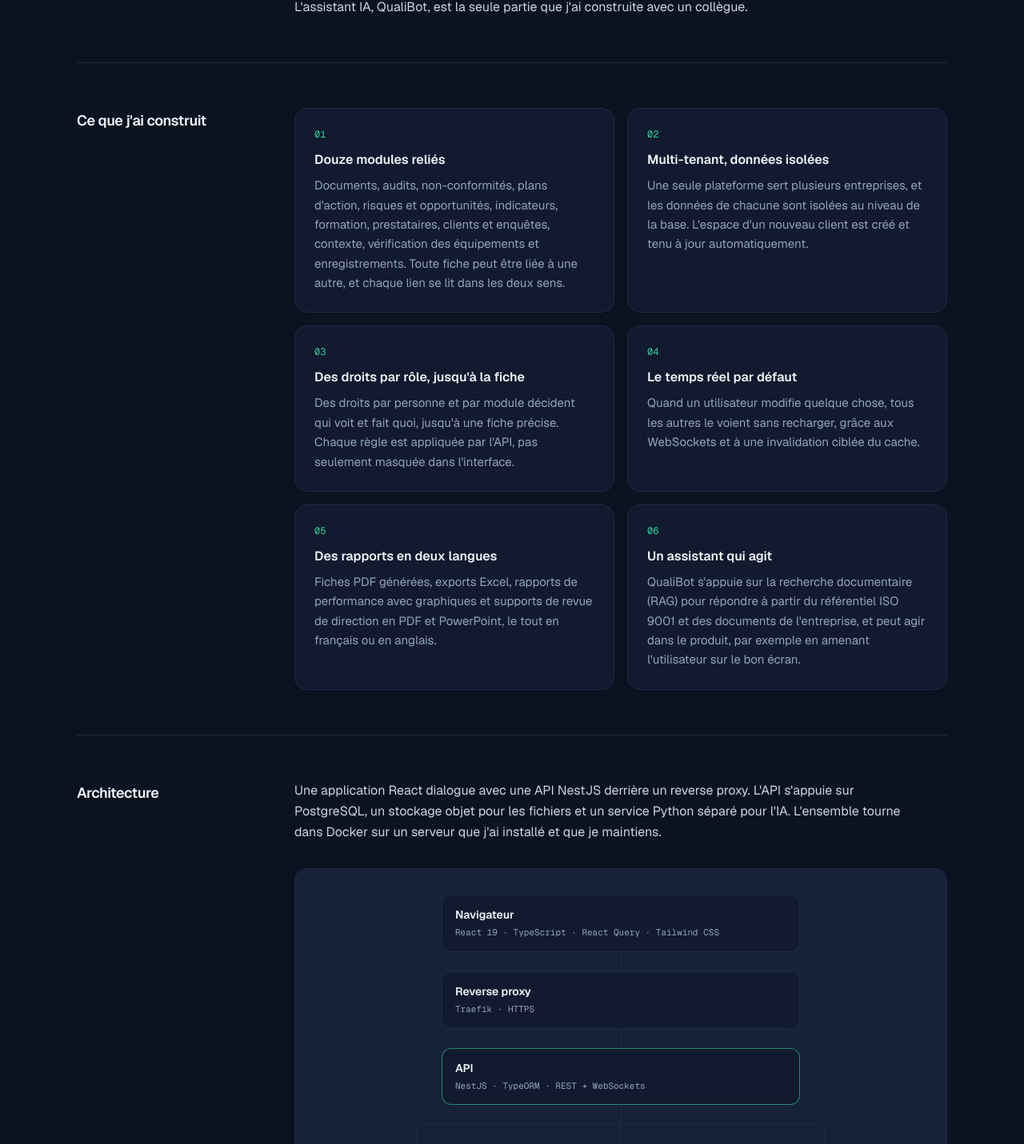
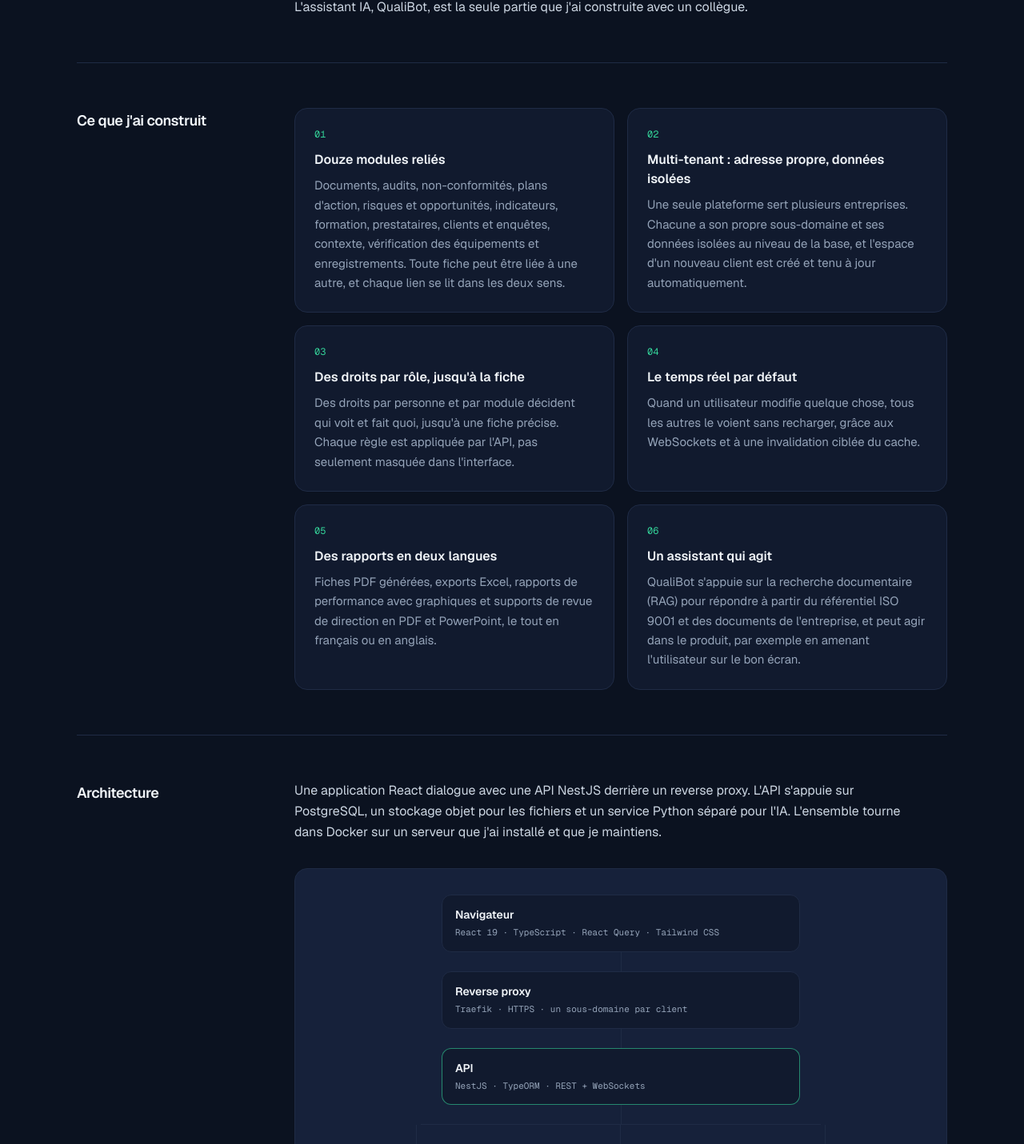
Before and after one commit to HoussemEddineWeslati/portfolio, a Next.js app: page /fr/work/testudo in a window 1280 px wide. Shown: the part 1577-3008 px from the top of the page at 80% size. Built offline with nearby package versions, Linux system fonts and the light colour scheme.

Commit message:
feat: testudo case study mentions one subdomain per customer

```diff
--- a/src/content/en.ts
+++ b/src/content/en.ts
@@ -76,7 +76,7 @@ export const en = {
         title: "Testudo",
         text: "An ISO 9001 quality management platform: documents, audits, non-conformities, action plans, risks and indicators in one place.",
         points: [
-          "Built the whole product alone, from the first screen to production: 12 modules, multi-tenant with isolated data per customer.",
+          "Built the whole product alone, from the first screen to production: 12 modules, multi-tenant with a subdomain and isolated data per customer.",
           "Role-based access down to the record, real-time updates over WebSockets, PDF and Excel reporting in French and English.",
           "Built its AI assistant, QualiBot, with a colleague: retrieval over ISO 9001 knowledge and company documents.",
         ],
@@ -269,8 +269,8 @@ export const en = {
             text: "Documents, audits, non-conformities, action plans, risks and opportunities, indicators, training, suppliers, customers and surveys, context, equipment checks and records. Any record can be linked to any other, and each link reads in both directions.",
           },
           {
-            title: "Multi-tenant with isolated data",
-            text: "One platform serves many companies, with each company's data isolated at the database level. A new customer workspace is provisioned and kept up to date automatically.",
+            title: "Multi-tenant: own address, isolated data",
+            text: "One platform serves many companies. Each one gets its own subdomain and its data isolated at the database level, and a new customer workspace is provisioned and kept up to date automatically.",
           },
           {
             title: "Role-based access, down to the record",
@@ -295,7 +295,7 @@ export const en = {
         text: "A React application talks to a NestJS API behind a reverse proxy. The API works with PostgreSQL, object storage for files and a separate Python service for AI. Everything runs in Docker on a server I set up and maintain.",
         nodes: {
           browser: { title: "Browser", text: "React 19 · TypeScript · React Query · Tailwind CSS" },
-          proxy: { title: "Reverse proxy", text: "Traefik · HTTPS" },
+          proxy: { title: "Reverse proxy", text: "Traefik · HTTPS · one subdomain per customer" },
           api: { title: "API", text: "NestJS · TypeORM · REST + WebSockets" },
           db: { title: "Database", text: "PostgreSQL · data isolated per customer" },
           files: { title: "Files", text: "Object storage · PDF generation" },
--- a/src/content/fr.ts
+++ b/src/content/fr.ts
@@ -77,7 +77,7 @@ export const fr: Dict = {
         title: "Testudo",
         text: "Une plateforme de management de la qualité ISO 9001 : documents, audits, non-conformités, plans d'action, risques et indicateurs au même endroit.",
         points: [
-          "Tout le produit construit seul, du premier écran à la production : 12 modules, multi-tenant avec des données isolées par client.",
+          "Tout le produit construit seul, du premier écran à la production : 12 modules, multi-tenant avec un sous-domaine et des données isolées par client.",
           "Droits par rôle jusqu'à la fiche, temps réel par WebSockets, rapports PDF et Excel en français et en anglais.",
           "Son assistant IA, QualiBot, construit avec un collègue : recherche dans le référentiel ISO 9001 et les documents de l'entreprise.",
         ],
@@ -270,8 +270,8 @@ export const fr: Dict = {
             text: "Documents, audits, non-conformités, plans d'action, risques et opportunités, indicateurs, formation, prestataires, clients et enquêtes, contexte, vérification des équipements et enregistrements. Toute fiche peut être liée à une autre, et chaque lien se lit dans les deux sens.",
           },
           {
-            title: "Multi-tenant, données isolées",
-            text: "Une seule plateforme sert plusieurs entreprises, et les données de chacune sont isolées au niveau de la base. L'espace d'un nouveau client est créé et tenu à jour automatiquement.",
+            title: "Multi-tenant : adresse propre, données isolées",
+            text: "Une seule plateforme sert plusieurs entreprises. Chacune a son propre sous-domaine et ses données isolées au niveau de la base, et l'espace d'un nouveau client est créé et tenu à jour automatiquement.",
           },
           {
             title: "Des droits par rôle, jusqu'à la fiche",
@@ -296,7 +296,7 @@ export const fr: Dict = {
         text: "Une application React dialogue avec une API NestJS derrière un reverse proxy. L'API s'appuie sur PostgreSQL, un stockage objet pour les fichiers et un service Python séparé pour l'IA. L'ensemble tourne dans Docker sur un serveur que j'ai installé et que je maintiens.",
         nodes: {
           browser: { title: "Navigateur", text: "React 19 · TypeScript · React Query · Tailwind CSS" },
-          proxy: { title: "Reverse proxy", text: "Traefik · HTTPS" },
+          proxy: { title: "Reverse proxy", text: "Traefik · HTTPS · un sous-domaine par client" },
           api: { title: "API", text: "NestJS · TypeORM · REST + WebSockets" },
           db: { title: "Base de données", text: "PostgreSQL · données isolées par client" },
           files: { title: "Fichiers", text: "Stockage objet · génération de PDF" },
```
